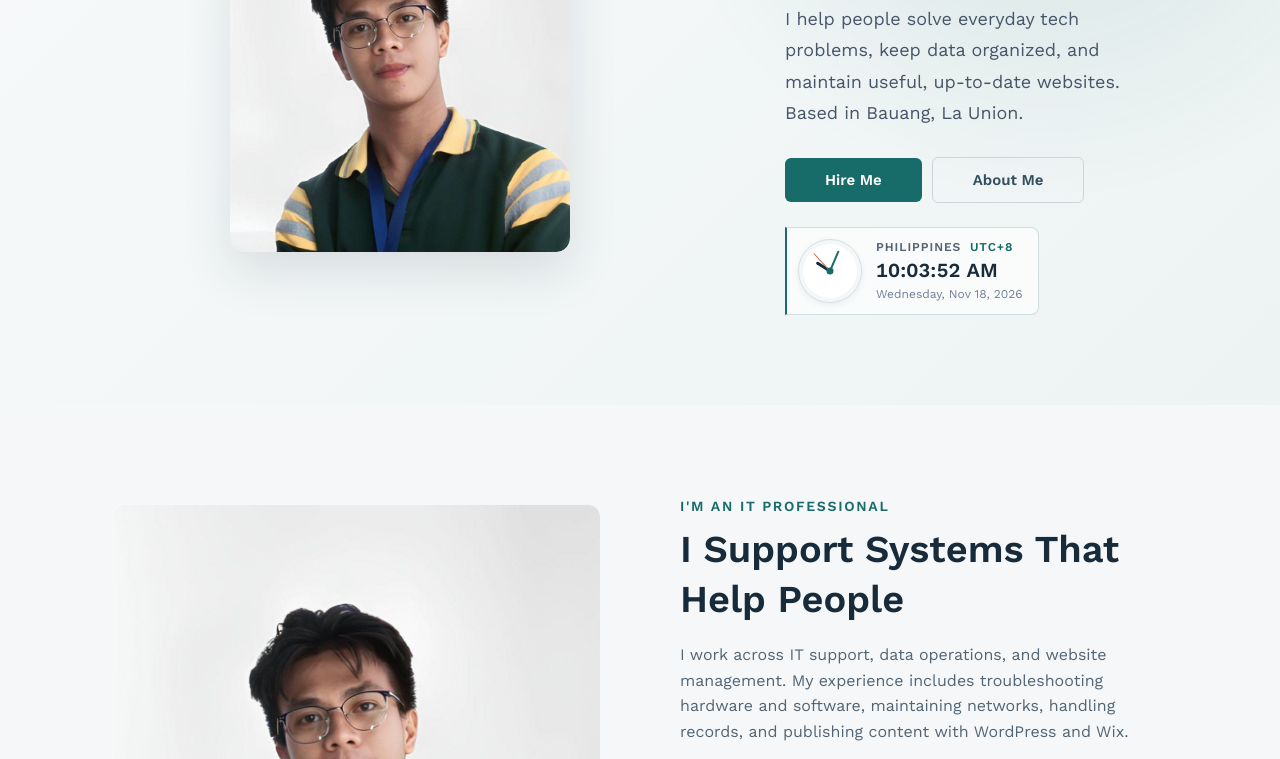
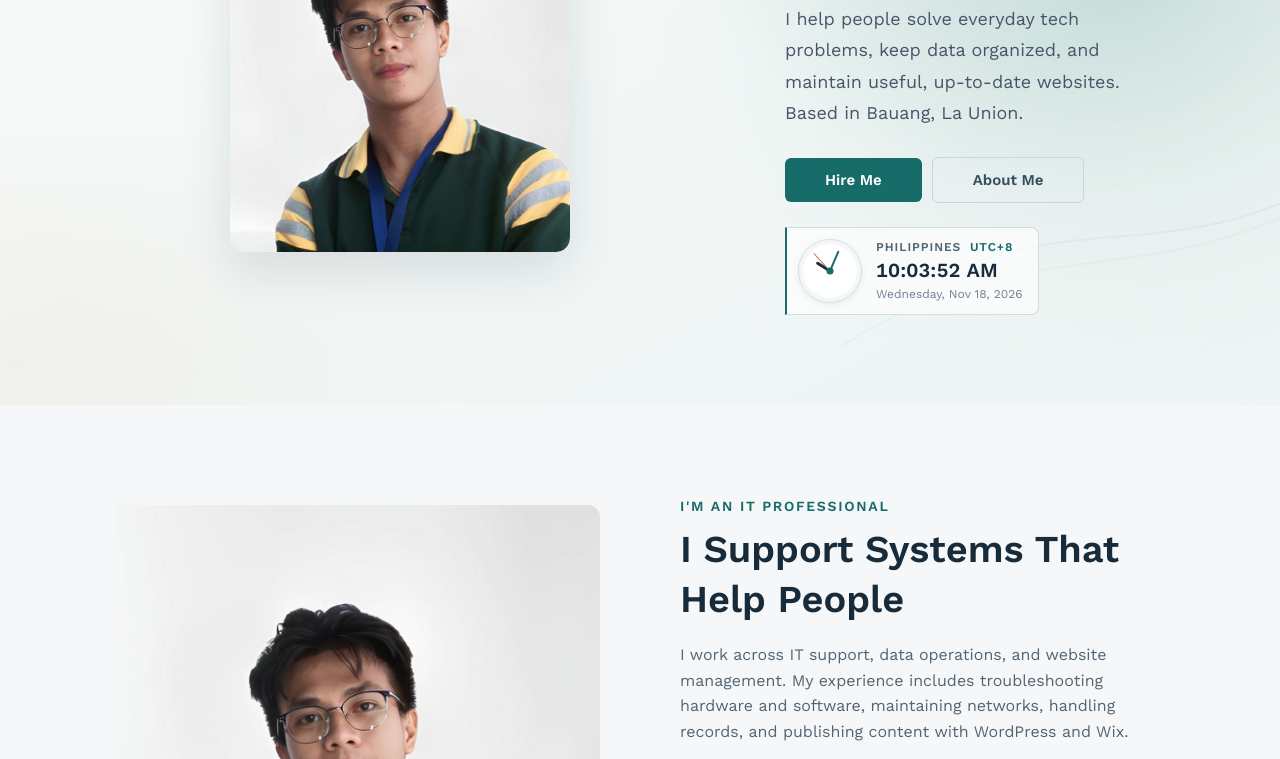
Before and after one commit to clasver/Portfolio, a plain HTML site: page index.html in a window 1280 px wide. Shown: the part 350-1109 px from the top of the page. Drawn offline with nearby package versions, Linux system fonts and the light colour scheme.

Commit message:
Add subtle portfolio hero background
Co-authored-by: Copilot <223556219+Copilot@users.noreply.github.com>

```diff
--- a/assets/css/style.css
+++ b/assets/css/style.css
@@ -2223,7 +2223,9 @@ body {
   position: relative;
   isolation: isolate;
   overflow: hidden;
-  background: linear-gradient(135deg, #f8fafb 0%, #edf3f3 100%);
+  background:
+    url("../images/portfolio-background.svg") center / cover no-repeat,
+    linear-gradient(135deg, #f8fafb 0%, #edf3f3 100%);
 }
 
 .hero-light {
```
Also changed, not shown: assets/images/portfolio-background.svg (added).
